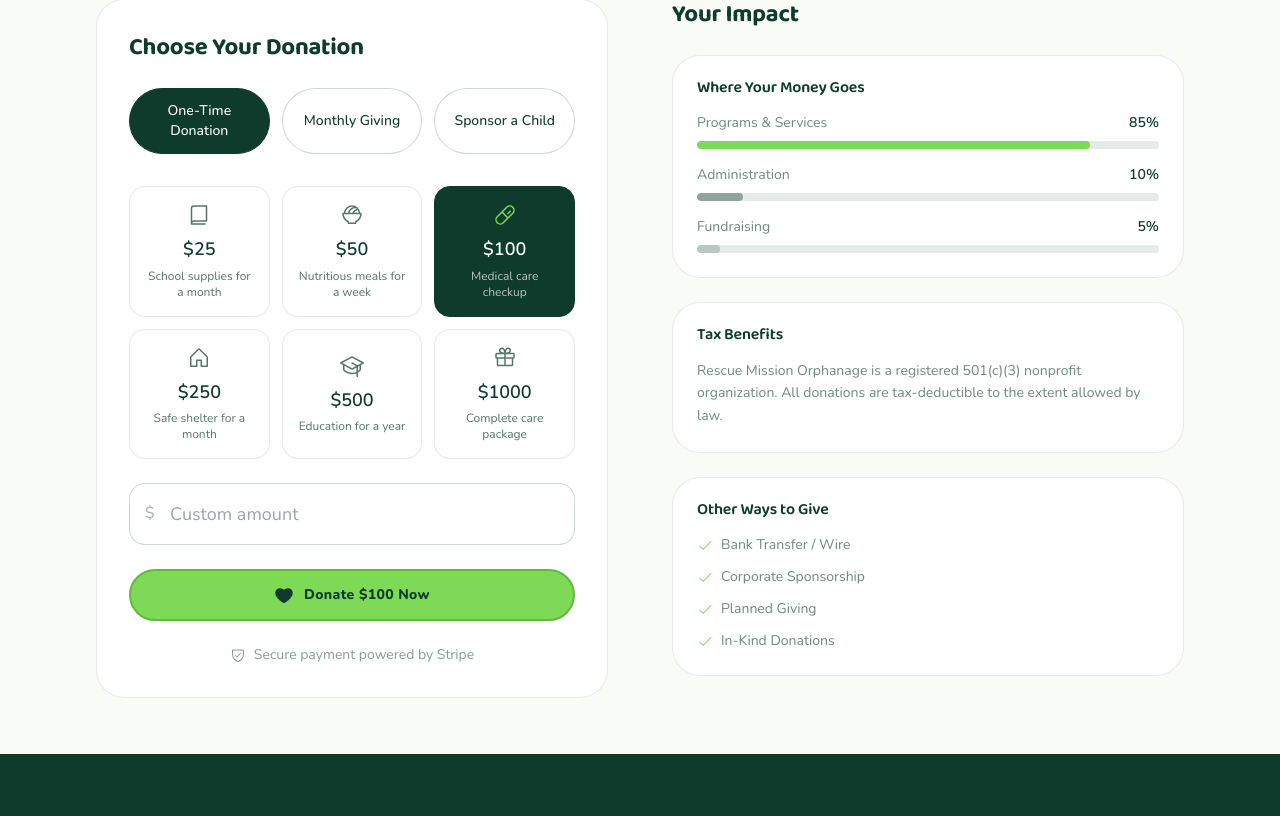
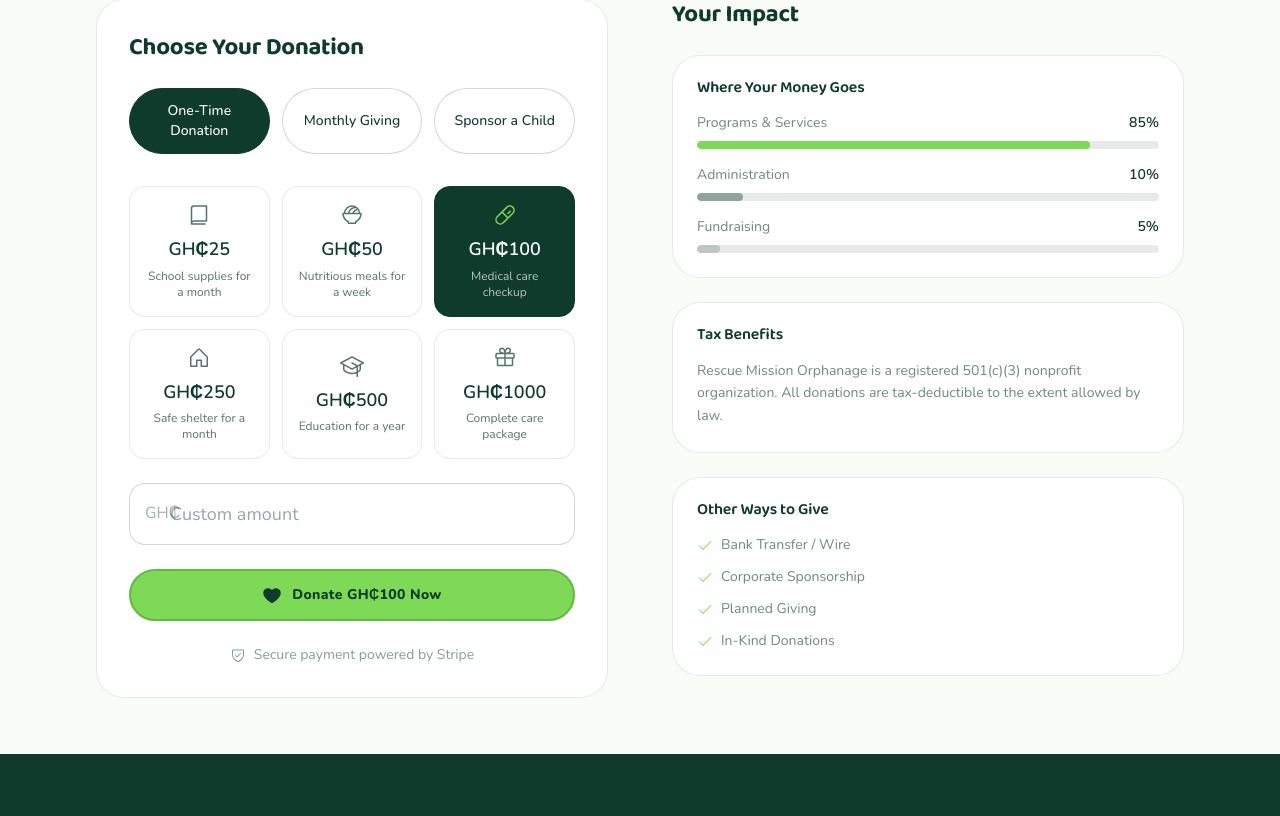
Before and after one commit to Padrino-221/Rescue-Missions, a Next.js app: page /donate in a window 1280 px wide. Shown: the part 477-1293 px from the top of the page. Built offline with nearby package versions, Linux system fonts and the light colour scheme.

Commit message:
Replace dollar ($) with Ghana Cedis (GH₵) across all pages

```diff
--- a/src/app/donate/page.tsx
+++ b/src/app/donate/page.tsx
@@ -94,7 +94,7 @@ export default function DonatePage() {
                       }`}
                     >
                       <item.icon className={`w-6 h-6 mx-auto mb-2 ${selectedAmount === item.amount && !customAmount ? 'text-lime' : 'text-dark/70'}`} />
-                      <span className="text-lg font-semibold">${item.amount}</span>
+                      <span className="text-lg font-semibold">GH₵{item.amount}</span>
                       <p className="text-xs mt-1 opacity-70">{item.impact}</p>
                     </button>
                   ))}
@@ -102,7 +102,7 @@ export default function DonatePage() {
 
                 {/* Custom Amount */}
                 <div className="relative mb-6">
-                  <span className="absolute left-4 top-1/2 transform -translate-y-1/2 text-dark/40">$</span>
+                  <span className="absolute left-4 top-1/2 transform -translate-y-1/2 text-dark/40">GH₵</span>
                   <input
                     type="number"
                     placeholder="Custom amount"
@@ -128,7 +128,7 @@ export default function DonatePage() {
                 {/* Donate Button */}
                 <button className="w-full btn-lime py-4 text-lg">
                   <PiHeartFill className="w-5 h-5" />
-                  Donate ${customAmount || selectedAmount} {donationType === 'monthly' ? 'Monthly' : 'Now'}
+                  Donate GH₵{customAmount || selectedAmount} {donationType === 'monthly' ? 'Monthly' : 'Now'}
                 </button>
 
                 {/* Security Note */}
--- a/src/app/get-involved/page.tsx
+++ b/src/app/get-involved/page.tsx
@@ -177,7 +177,7 @@ export default function GetInvolvedPage() {
                 </p>
 
                 <div className="card-premium p-6 mb-8">
-                  <h3 className="font-semibold text-dark mb-4">Monthly Sponsorship: $50/month</h3>
+                  <h3 className="font-semibold text-dark mb-4">Monthly Sponsorship: GH₵50/month</h3>
                   <ul className="space-y-3">
                     {sponsorshipBenefits.map((benefit) => (
                       <li key={benefit} className="flex items-start gap-2 text-dark/60 text-sm">
@@ -230,9 +230,9 @@ export default function GetInvolvedPage() {
 
                 <div className="space-y-4">
                   {[
-                    { tier: 'Bronze', amount: '$5,000/year', benefits: 'Logo on website, social media mentions' },
-                    { tier: 'Silver', amount: '$15,000/year', benefits: 'All Bronze + event sponsorship, employee volunteer days' },
-                    { tier: 'Gold', amount: '$30,000/year', benefits: 'All Silver + naming rights, board observer seat' },
+                    { tier: 'Bronze', amount: 'GH₵5,000/year', benefits: 'Logo on website, social media mentions' },
+                    { tier: 'Silver', amount: 'GH₵15,000/year', benefits: 'All Bronze + event sponsorship, employee volunteer days' },
+                    { tier: 'Gold', amount: 'GH₵30,000/year', benefits: 'All Silver + naming rights, board observer seat' },
                   ].map((item) => (
                     <div key={item.tier} className="card-premium p-5">
                       <div className="flex items-start gap-4">
@@ -293,7 +293,7 @@ export default function GetInvolvedPage() {
                       href="/donate"
                       className="py-3 rounded-2xl border border-dark text-dark font-semibold hover:bg-dark hover:text-white transition-all duration-300 text-center"
                     >
-                      ${amount}
+                       GH₵{amount}
                     </Link>
                   ))}
                 </div>
--- a/src/components/FeaturedStory.tsx
+++ b/src/components/FeaturedStory.tsx
@@ -64,7 +64,7 @@ export default function FeaturedStory() {
             viewport={{ once: true }}
             transition={{ duration: 0.8, delay: 0.15 }}
           >
-            <span className="kicker mb-6">A Gift of $36</span>
+            <span className="kicker mb-6">A Gift of GH₵36</span>
             <h2 className="text-4xl md:text-5xl font-serif text-dark leading-[1.05]">
               A steady hand changes everything
             </h2>
--- a/src/components/ImpactStats.tsx
+++ b/src/components/ImpactStats.tsx
@@ -7,7 +7,7 @@ const stats = [
   { value: '2,500+', label: 'Children Educated', description: 'Through our learning programs', icon: PiGraduationCap },
   { value: '500+', label: 'Families Supported', description: 'With emergency relief', icon: PiHeartFill },
   { value: '15+', label: 'Communities', description: 'Across multiple regions', icon: PiGlobe },
-  { value: '$2.5M', label: 'Funds Raised', description: 'From generous donors', icon: PiCurrencyDollar },
+  { value: 'GH₵2.5M', label: 'Funds Raised', description: 'From generous donors', icon: PiCurrencyDollar },
 ]
 
 export default function ImpactStats() {
```
